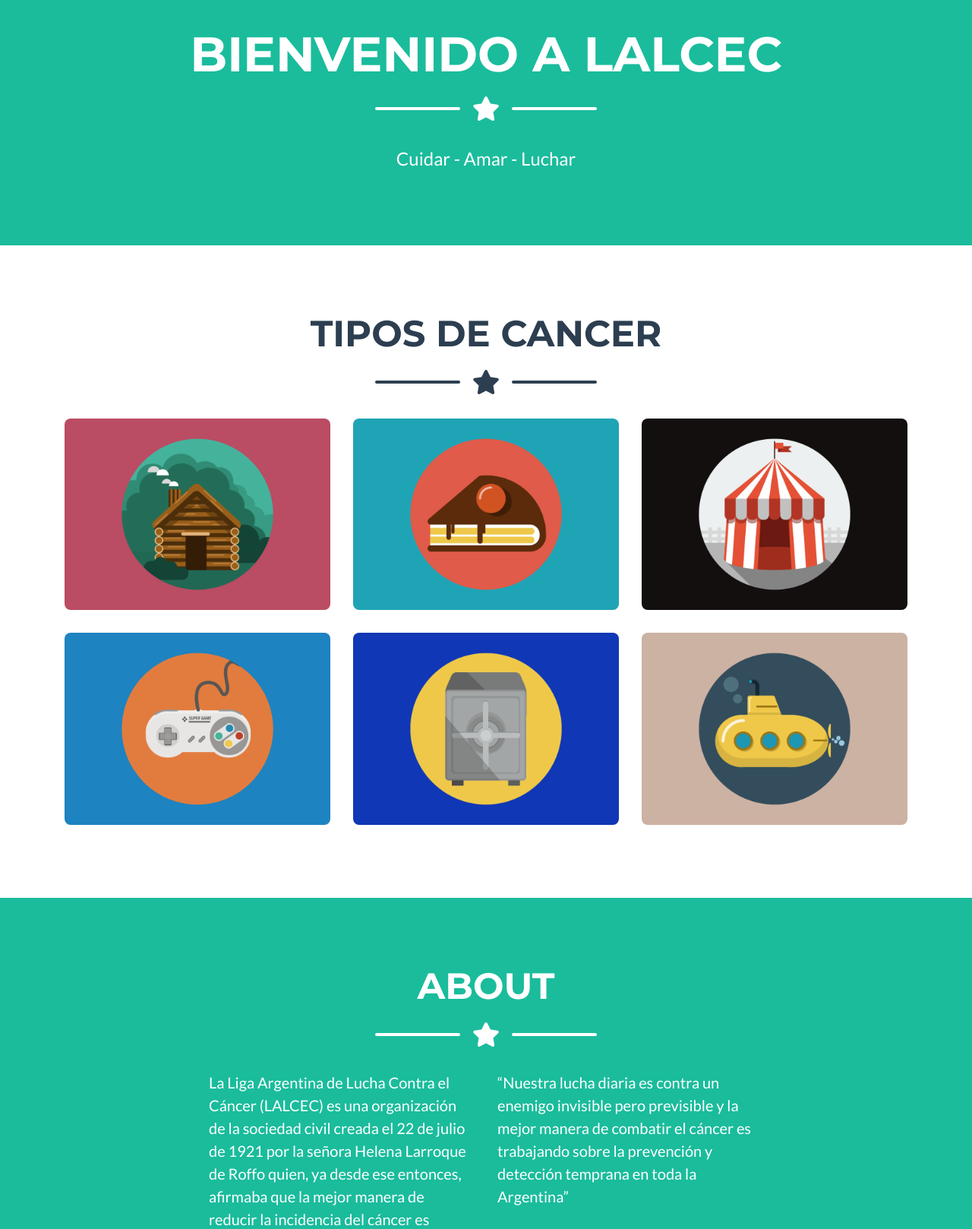
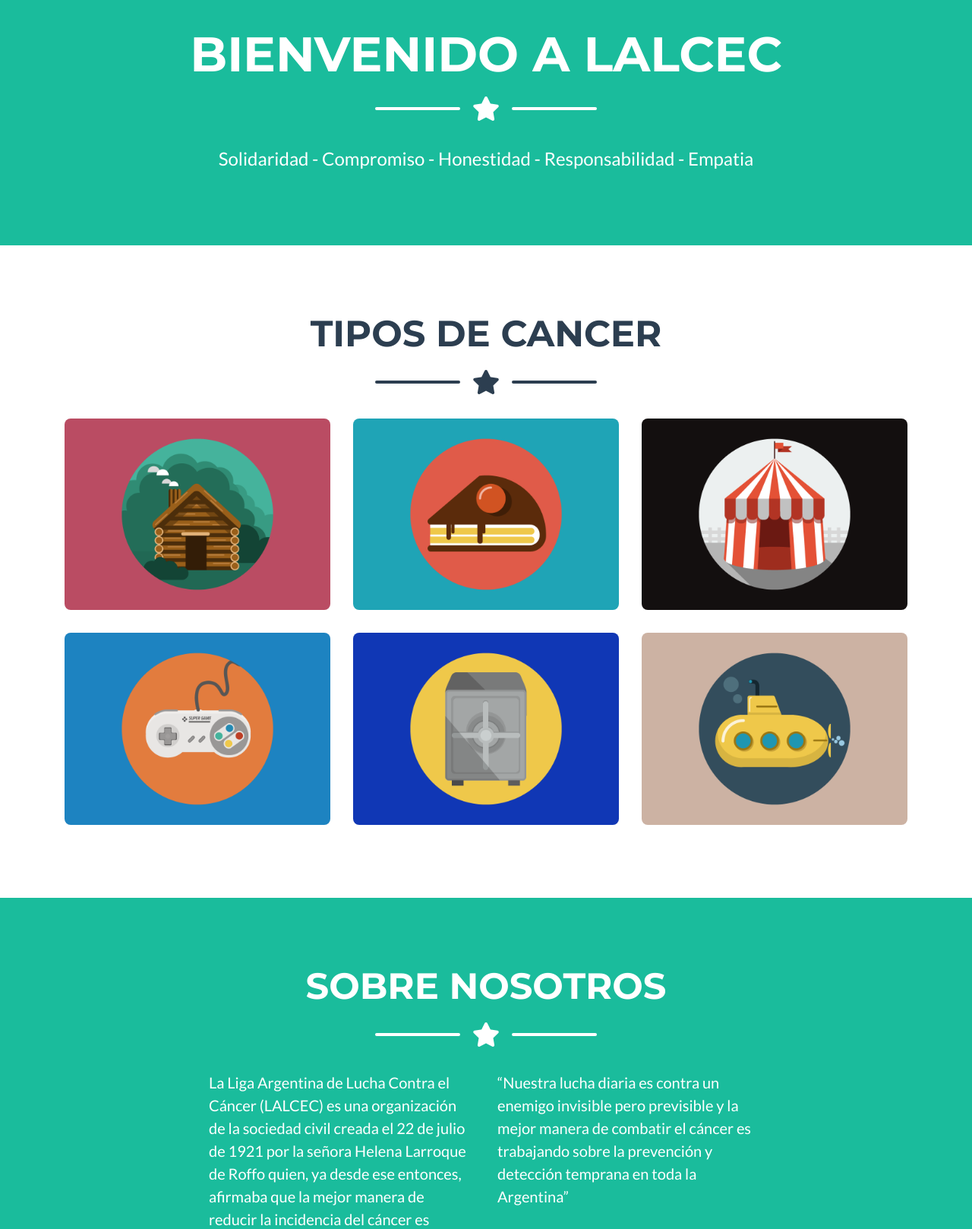
Before and after one commit to SantiCabrera19/LALCEC-sitio-web-, a Django app: page / in a window 1280 px wide. Shown: the part 321-1939 px from the top of the page at 76% size. Run offline with Django 3.2, Linux system fonts and the light colour scheme; some libraries are stand-ins or nearby versions.

Commit message:
now this come from inside

```diff
--- a/Grupo2-ProyectoFinal-master/Django_prueba/templates/blogapp/index.html
+++ b/Grupo2-ProyectoFinal-master/Django_prueba/templates/blogapp/index.html
@@ -67,7 +67,7 @@
       </div>
 
       <!-- Masthead Subheading -->
-      <p class="masthead-subheading font-weight-light mb-0">Cuidar - Amar - Luchar</p>
+      <p class="masthead-subheading font-weight-light mb-0">Solidaridad - Compromiso - Honestidad - Responsabilidad - Empatia</p>
 
     </div>
   </header>
@@ -174,7 +174,7 @@
     <div class="container">
 
       <!-- About Section Heading -->
-      <h2 class="page-section-heading text-center text-uppercase text-white">About</h2>
+      <h2 class="page-section-heading text-center text-uppercase text-white">Sobre Nosotros</h2>
 
       <!-- Icon Divider -->
       <div class="divider-custom divider-light">
```
